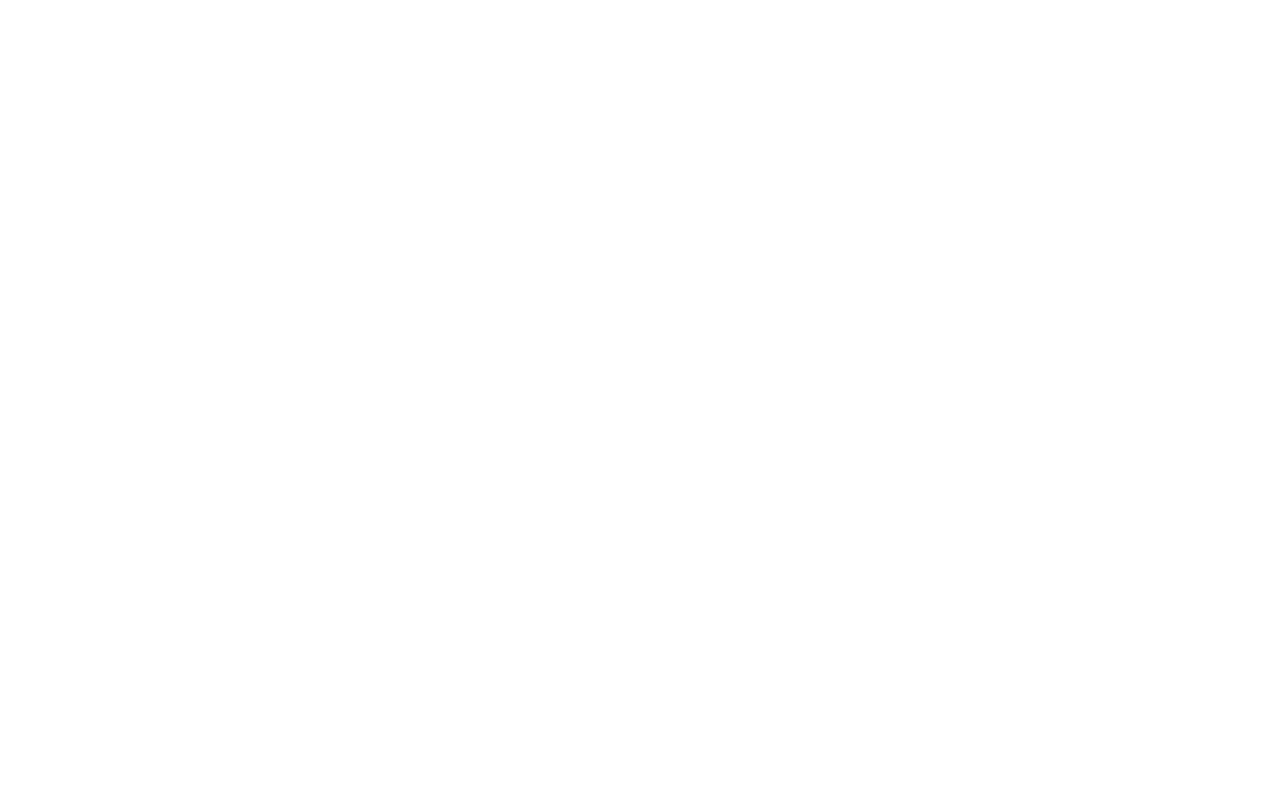
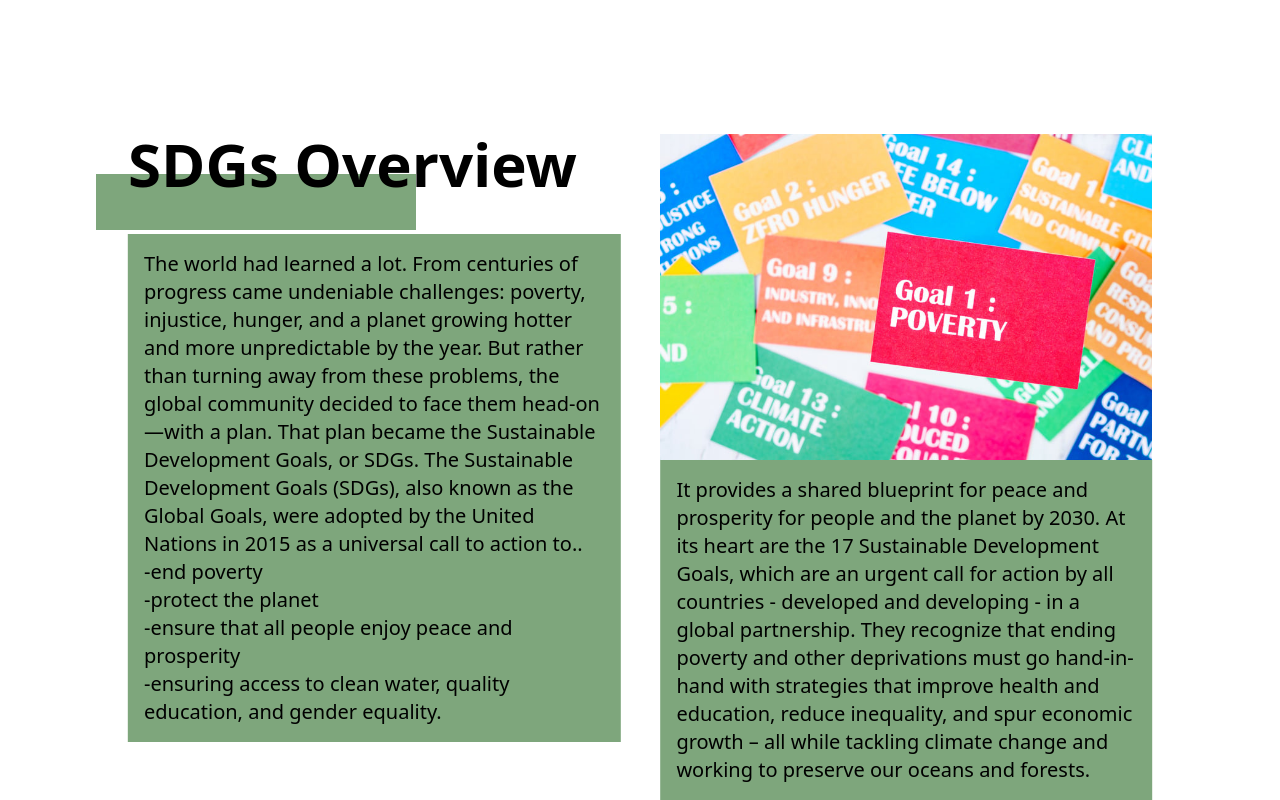
Before and after one commit to Kemet-Cosmos/SDGs-Class, a Next.js app: page / in a window 1280 px wide. Shown: the part 666-1466 px from the top of the page. Before the commit the page ends 800 px from the top, so only its background shows below. Built offline with nearby package versions, Linux system fonts and the light colour scheme.

Commit message:
add overView section

```diff
--- a/src/app/globals.css
+++ b/src/app/globals.css
@@ -6,5 +6,5 @@
   @apply mt-32 lg:mt-0  max-w-6xl mx-auto
  }
 section {
-  @apply px-5 md:px-10 lg:px-16 min-h-screen ;
+  @apply px-5 md:px-10 lg:px-16  ;
 }
--- a/src/app/page.tsx
+++ b/src/app/page.tsx
@@ -1,8 +1,10 @@
 import Hero from "@/components/Hero"
+import OverView from "@/components/OverView";
 export default function Home() {
   return (
-    <main>
+    <main className="space-y-20 lg:space-y-0">
         <Hero/>
+        <OverView/>
     </main>
   );
 }
--- a/src/components/Hero.tsx
+++ b/src/components/Hero.tsx
@@ -7,7 +7,7 @@
 const MotionImage = motion(Image);
 const Hero = () => {
   return (
-    <section className="  lg:flex items-center gap-10">
+    <section className=" min-h-screen lg:flex items-center gap-10">
       <div className="w-full lg:w-2/4">
         <div className="h-60 w-80 relative flex justify-end items-center bg -red-500">
           <motion.h1
@@ -40,7 +40,7 @@
               width: "100%",
               height: "100%",
             }}
-            transition={{duration:0.2}}
+            transition={{ duration: 0.2 ,delay:0.2 }}
             className="absolute top-2/4 left-2/4 -translate-2/4  bg-Green-1 -z-10"
           />
           This website will be your guide for being Aware and Responsible for
--- a/src/components/Navbar.tsx
+++ b/src/components/Navbar.tsx
@@ -6,11 +6,11 @@
 const Navbar = () => {
   const PathName = usePathname();
   return (
-    <div className="fixed top-0 left-0 w-full">
-      <nav className=" pt-3 flex flex-col md:flex-row gap-5 items-center md:justify-evenly lg:justify-between max-w-5xl mx-auto h-16  ">
-        <h1 className="text-xl font-semibold">SDG’s Class</h1>
+    <div className="fixed top-0 left-0 w-full z-50">
+      <nav className=" py-3 flex flex-col md:flex-row gap-5 items-center md:justify-evenly lg:justify-between max-w-5xl mx-auto md:h-16 bg-white ">
+        <h1 className="text-3xl font-semibold">SDG’s Class</h1>
 
-        <div className="space-x-5 text-lg flex">
+        <div className="space-x-5 text-2xl flex">
           {mainLinks.map((item, i) => (
             <Link href={item.href} key={i} className="">
               {item.title}
--- /dev/null
+++ b/src/components/OverView.tsx
@@ -0,0 +1,93 @@
+"use client";
+import React from "react";
+import { motion } from "framer-motion";
+import Image from "next/image";
+import { FadeLeft, FadeUp, ViewPort } from "@/Animation";
+
+const MotionImage = motion(Image);
+
+const OverView = () => {
+  return (
+    <section className=" lg:flex  gap-10">
+      <div>
+        <motion.h1
+          {...FadeUp}
+          {...ViewPort}
+          className="relative text-6xl font-semibold mb-10"
+        >
+          SDGs Overview
+          <motion.div className="absolute top-10 -left-2 lg:-left-8 h-14 w-80 bg-Green-1 -z-10" />
+        </motion.h1>
+        <motion.div
+          {...FadeLeft}
+          {...ViewPort}
+          transition={{ duration: 0.2, delay: 0.2 }}
+          className="relative p-4 rounded-2xl text-xl"
+        >
+          <motion.div
+            viewport={{ once: true, amount: 0.5 }}
+            whileInView={{
+              width: "100%",
+              height: "100%",
+            }}
+            transition={{ duration: 0.2, delay: 0.2 }}
+            className="w-0 h-0 absolute top-2/4 left-2/4 -translate-2/4  bg-Green-1 -z-10"
+          />
+          The world had learned a lot. From centuries of progress came
+          undeniable challenges: poverty, injustice, hunger, and a planet
+          growing hotter and more unpredictable by the year. But rather than
+          turning away from these problems, the global community decided to face
+          them head-on—with a plan. That plan became the Sustainable Development
+          Goals, or SDGs. The Sustainable Development Goals (SDGs), also known
+          as the Global Goals, were adopted by the United Nations in 2015 as a
+          universal call to action to..
+          <ul>
+            <li>-end poverty</li>
+            <li>-protect the planet</li>
+            <li>-ensure that all people enjoy peace and prosperity</li>
+            <li>
+              -ensuring access to clean water, quality education, and gender
+              equality.
+            </li>
+          </ul>
+        </motion.div>
+      </div>
+      <div>
+        <MotionImage
+          {...FadeLeft}
+          {...ViewPort}
+          src="/OverView_image.jpeg"
+          alt="Image"
+          width={1000}
+          height={1000}
+        />
+        <motion.div
+          {...FadeLeft}
+          {...ViewPort}
+          transition={{ duration: 0.2, delay: 0.2 }}
+          className="relative p-4 rounded-2xl text-xl"
+        >
+          <motion.div
+            viewport={{ once: true, amount: 0.5 }}
+            whileInView={{
+              width: "100%",
+              height: "100%",
+            }}
+            transition={{ duration: 0.2, delay: 0.2 }}
+            className="w-0 h-0 absolute top-2/4 left-2/4 -translate-2/4  bg-Green-1 -z-10"
+          />
+          It provides a shared blueprint for peace and prosperity for people and
+          the planet by 2030. At its heart are the 17 Sustainable Development
+          Goals, which are an urgent call for action by all countries -
+          developed and developing - in a global partnership. They recognize
+          that ending poverty and other deprivations must go hand-in-hand with
+          strategies that improve health and education, reduce inequality, and
+          spur economic growth – all while tackling climate change and working
+          to preserve our oceans and forests.
+        </motion.div>
+      </div>
+    </section>
+  );
+};
+
+export default OverView;
```
Also changed, not shown: public/OverView_image.jpeg (added).
